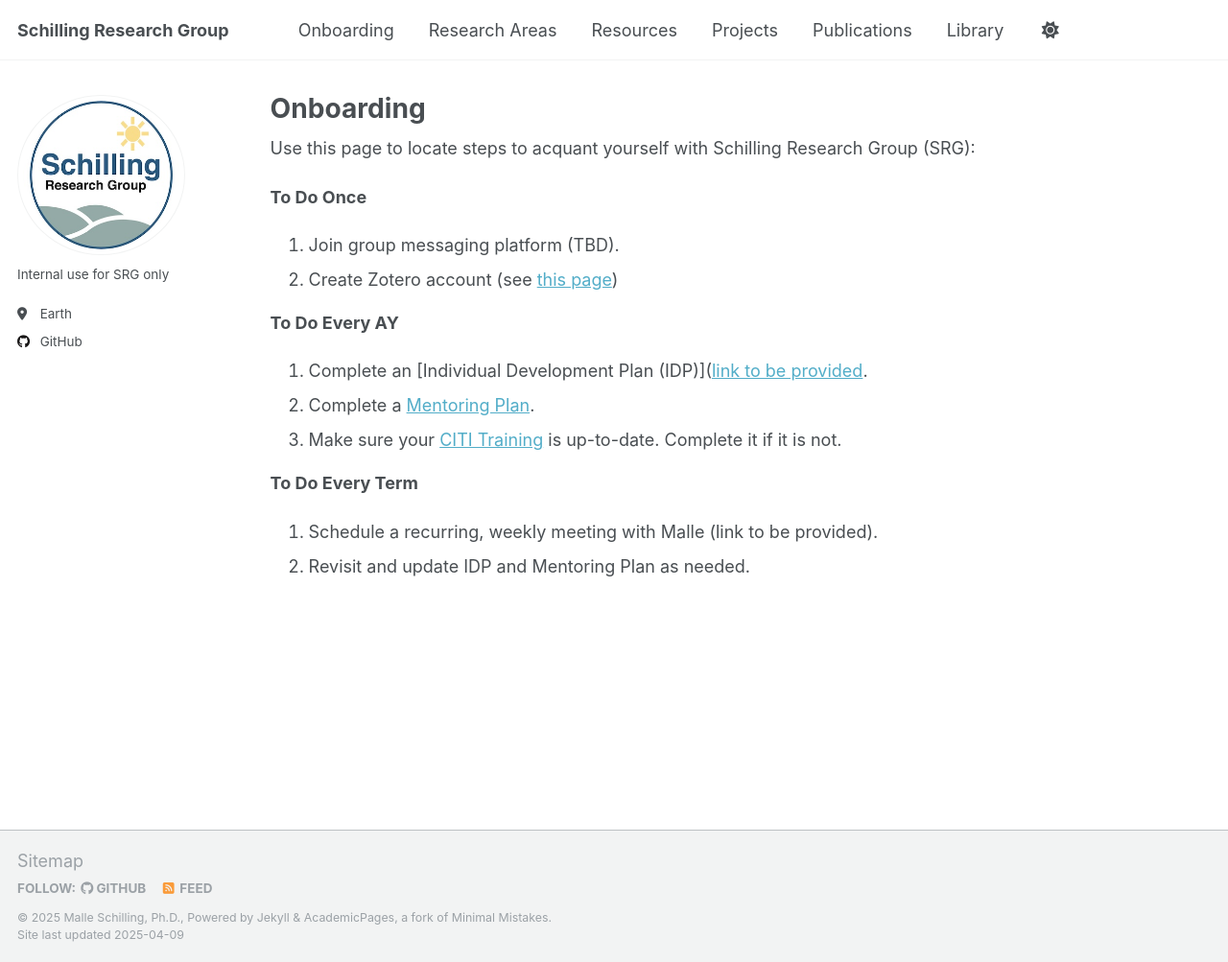
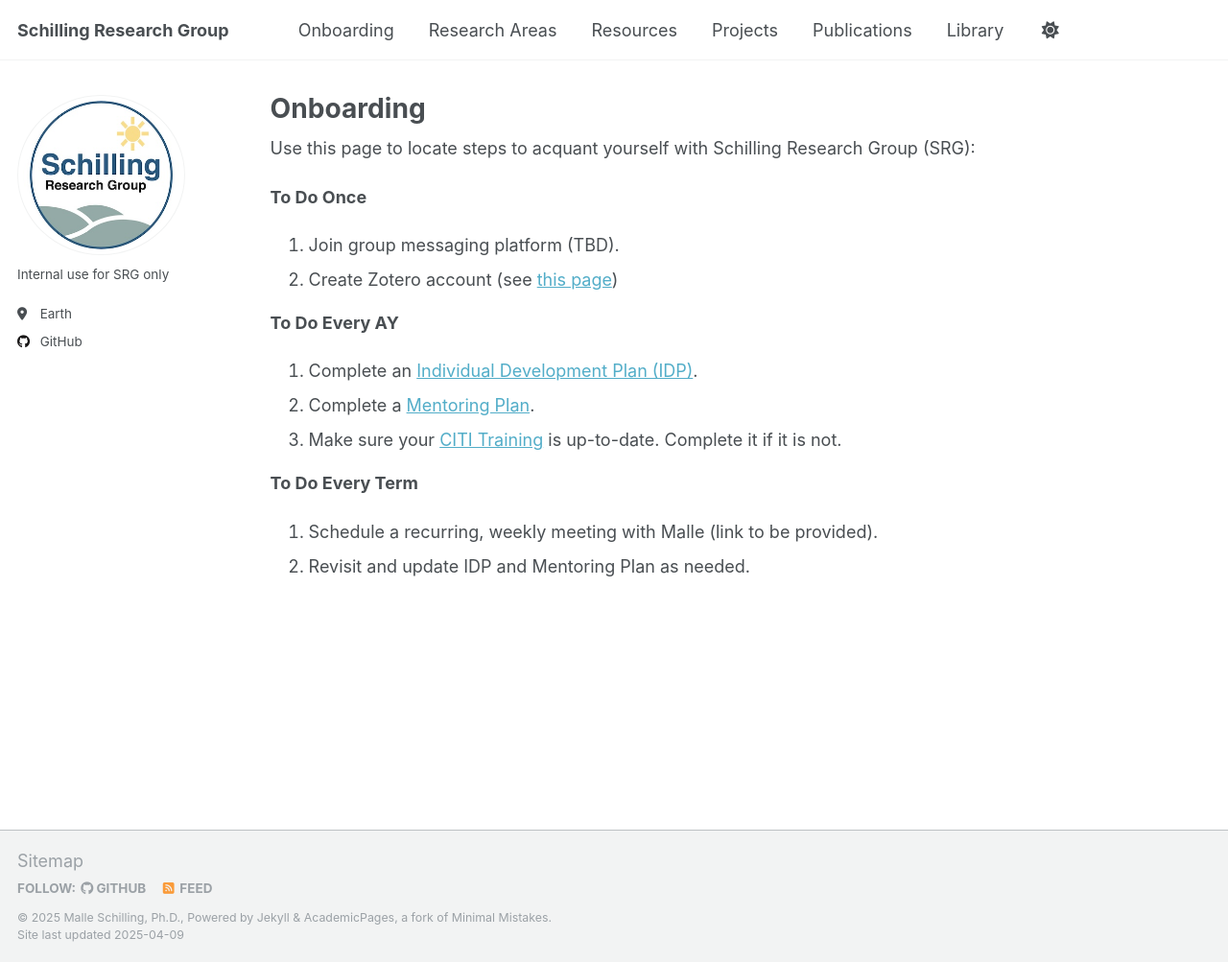
Before and after one commit to schillingmr/schilling-rg, a Jekyll site: the page built from _pages/onboarding.md, in a window 1280 px wide and 1003 px high. Shown: the whole window at 96% size. Built offline with Jekyll 4.4.1, drawn with Linux system fonts in a browser that asks for light colours; part of the change alters nothing that is shown.

Commit message:
Update onboarding.md

```diff
--- a/_pages/onboarding.md
+++ b/_pages/onboarding.md
@@ -11,7 +11,7 @@ Use this page to locate steps to acquant yourself with Schilling Research Group
 2. Create Zotero account (see [this page](https://schillingmr.github.io/schilling-rg/portfolio/citation-management/))
 
 **To Do Every AY**
-1. Complete an [Individual Development Plan (IDP)]([link to be provided](https://docs.google.com/document/d/10H6KeR3W_oNycgeoGkz0QZbW9cUxJ5j487ZjktIxWbs/edit?usp=sharing).
+1. Complete an [Individual Development Plan (IDP)](https://docs.google.com/document/d/10H6KeR3W_oNycgeoGkz0QZbW9cUxJ5j487ZjktIxWbs/edit?usp=sharing).
 2. Complete a [Mentoring Plan](https://docs.google.com/document/d/1lVPOhaGQ7zV01xwUOo_bu2AJRiZPzDBlRiUjcAO7XMQ/edit?usp=sharing).
 3. Make sure your [CITI Training](https://researchcompliance.asu.edu/human-subjects/training/) is up-to-date. Complete it if it is not.
 
```
